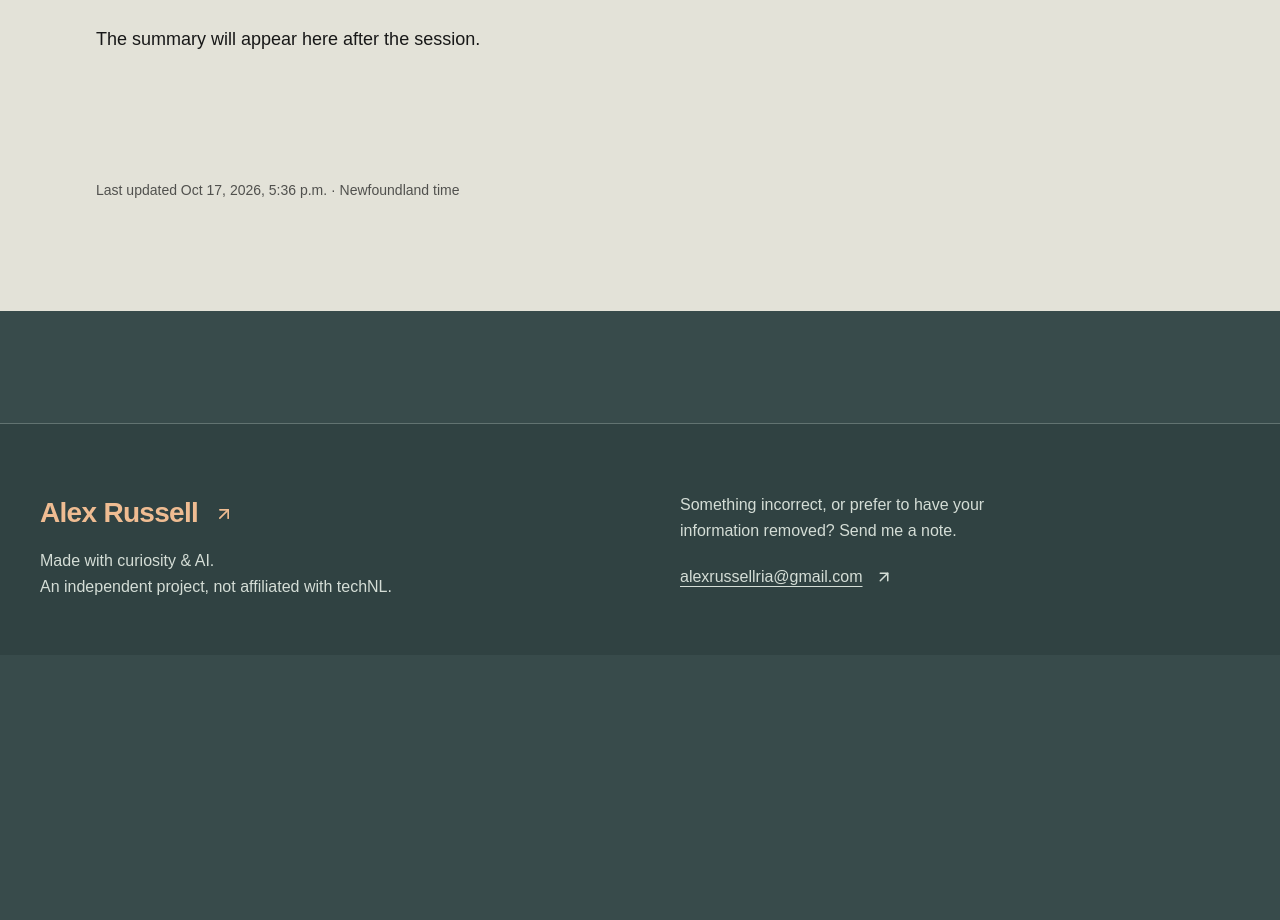
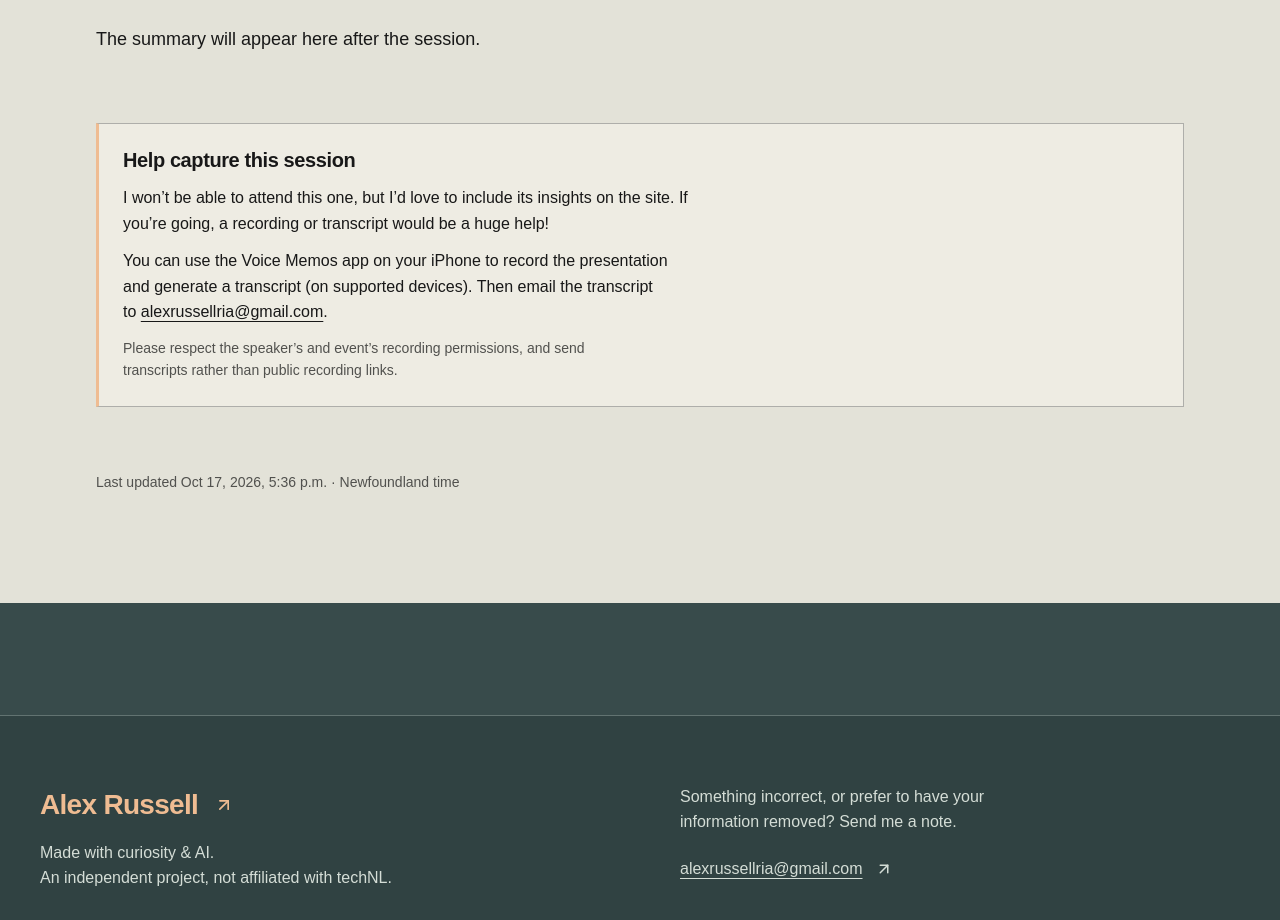
Before and after one commit to ADRcodes/PortfolioV3, a React (Vite) app: page /technlsummit/sessions/ai-and-edi-in-hiring in a window 1280 px wide. Shown: the part 940-1860 px from the top of the page. Before the commit the page ends 1595 px from the top, so only its background shows below. Built offline with nearby package versions, Linux system fonts and the light colour scheme.

Commit message:
Request transcripts for unattended Monday Summit sessions

```diff
--- a/memory-bank/progress.md
+++ b/memory-bank/progress.md
@@ -296,3 +296,10 @@ Alex restarted the dev server on port 5173. Verified the normal Vite page loads
 - Added a native dialog matching the Summit palette, with a large black/white local SVG, readable URL, Copy Link, native sharing where supported, a high-resolution download and accessible feedback/manual-copy fallback. Native keyboard trapping, close focus, Escape/backdrop dismissal and page scroll restoration were verified.
 - Generated the exact `https://alexrussell.info/technlsummit` QR locally with high error correction and a four-module quiet zone, plus a 2160px PNG and 1290 × 2796 wallpaper with clock/widget space. Generator, PNG utility and independent decoder are development-only dependencies; no QR encoder or service is used by visitors. Existing session sharing delegates to the same public-link helper with unchanged session URL/title behaviour.
 - Validation: 64 serialized Node tests and the production build passed. Independent decoding succeeded at 160–280px QR sizes and 320/375/390/430px wallpaper widths. Playwright Chromium checked 1440/390/320px layouts, real clipboard feedback, supported/unsupported/cancelled/denied sharing paths with platform stubs, keyboard focus/trapping, Escape/close/backdrop, correct top-bar placement, unchanged bottom navigation, no overflow, active/ended agenda states, exact agenda scroll restoration and decoding of actual rendered SVG screenshots. Physical iPhone/Safari camera testing remains a device smoke check. Local screenshots stay outside the commit. No push or deployment.
+
+## Attendance-based contribution requests
+
+- Added a compact, separately styled “Help capture this session” notice below the normal notes placeholder on the nine Monday presentations overlapping Alex’s selections: The Assumption Trap, Funding for Talent and Internal Innovation. No selected sessions, Tuesday events, non-presentation activities or external articles receive a request. Publishing a summary automatically hides its request.
+- Attendance is maintained as stable session IDs in `src/summit/content/attendance.js`; dates and overlap times come from existing agenda records. Kept the agenda’s Funding for Talent venue unchanged (Bannerman Ballroom 1, differing from the attendance request’s Ballroom 3).
+- Included supported-device iPhone Voice Memos guidance, clickable transcript email, speaker/event recording permissions and a preference for transcripts rather than public recording links. No routing, animation, publication schema or upload changes.
+- Validation: all 69 serialized Node tests and the production build passed. Chromium checked all 38 public session details for the exact nine notices, the mailto destination, 320/390/1440px layouts without overflow, reduced motion, animated agenda/detail/Back navigation and absence of JavaScript errors. Screenshots are ignored under `.playwright-mcp/`. User authorized commit, push to main and deployment.
--- /dev/null
+++ b/src/summit/components/RecordingRequest.jsx
@@ -0,0 +1,12 @@
+import { needsRecordingRequest } from '../lib/attendance.js';
+import '../styles/recording-request.css';
+
+export default function RecordingRequest({ session, sessions }) {
+  if (!needsRecordingRequest(session, sessions)) return null;
+  return <aside className="summit-recording-request" aria-labelledby="summit-recording-request-title">
+    <h2 id="summit-recording-request-title">Help capture this session</h2>
+    <p>I won’t be able to attend this one, but I’d love to include its insights on the site. If you’re going, a recording or transcript would be a huge help!</p>
+    <p>You can use the Voice Memos app on your iPhone to record the presentation and generate a transcript (on supported devices). Then email the transcript to <a href="mailto:alexrussellria@gmail.com">alexrussellria@gmail.com</a>.</p>
+    <p className="summit-recording-permissions">Please respect the speaker’s and event’s recording permissions, and send transcripts rather than public recording links.</p>
+  </aside>;
+}
--- /dev/null
+++ b/src/summit/content/attendance.js
@@ -0,0 +1,6 @@
+// Edit these stable IDs to change Alex's attendance. Dates and times come from the agenda.
+export const attendingSessionIds = [
+  'session-assumption-trap',
+  'session-funding-for-talent',
+  'session-internal-innovation',
+];
--- /dev/null
+++ b/src/summit/lib/attendance.js
@@ -0,0 +1,10 @@
+import { attendingSessionIds } from '../content/attendance.js';
+import { expectsSummary } from './programme.js';
+
+export function needsRecordingRequest(session, sessions, attendingIds = attendingSessionIds) {
+  if (session.programme !== 'conference' || session.status !== 'upcoming' || !expectsSummary(session) || attendingIds.includes(session.id)) return false;
+  return sessions.some(attending => attendingIds.includes(attending.id)
+    && attending.programme === 'conference' && attending.status !== 'draft'
+    && attending.date === session.date
+    && attending.startTime < session.endTime && session.startTime < attending.endTime);
+}
--- a/src/summit/pages/SessionDetail.jsx
+++ b/src/summit/pages/SessionDetail.jsx
@@ -5,6 +5,7 @@ import { formatDay } from '../components/SessionList.jsx';
 import SessionFacts from '../components/SessionFacts.jsx';
 import SessionSummary from '../components/SessionSummary.jsx';
 import SessionShare from '../components/SessionShare.jsx';
+import RecordingRequest from '../components/RecordingRequest.jsx';
 import { eventLabels, expectsSummary } from '../lib/programme.js';
 import NotFound from './NotFound.jsx';
 
@@ -25,6 +26,7 @@ export default function SessionDetail() {
           <SessionSummary summary={session.summary} />
           {session.recordingUrl && <p><a className="summit-source-link" href={session.recordingUrl} target="_blank" rel="noreferrer">Open source recording <ArrowUpRight size={17} aria-hidden="true" /><span className="summit-sr-only"> (new tab)</span></a></p>}
         </> : expectsSummary(session) ? <section className="summit-notes-empty"><FileText size={27} strokeWidth={1.4} aria-hidden="true" /><h2>Notes to follow.</h2><p>The summary will appear here after the session.</p></section> : <section className="summit-event-information"><h2>{eventLabels[session.eventType]}</h2><p>See the event details above for timing and location.</p></section>}
+        <RecordingRequest session={session} sessions={sessions} />
         <p className="summit-updated">Last updated <time dateTime={session.updatedAt}>{new Intl.DateTimeFormat('en-CA', { dateStyle: 'medium', timeStyle: 'short', timeZone: 'America/St_Johns' }).format(new Date(session.updatedAt))}</time> · Newfoundland time</p>
       </div>
     </div>
--- /dev/null
+++ b/src/summit/styles/recording-request.css
@@ -0,0 +1,14 @@
+.summit-app .summit-recording-request {
+  margin-block: .5rem 2rem;
+  padding: clamp(1rem, 3vw, 1.5rem);
+  border: 1px solid var(--summit-line);
+  border-inline-start: 3px solid var(--summit-accent);
+  background: #eeece3;
+  font-size: 1rem;
+  line-height: 1.6;
+}
+.summit-app .summit-recording-request h2 { margin: 0 0 .75rem; font-size: 1.25rem; line-height: 1.25; letter-spacing: -.02em; }
+.summit-app .summit-recording-request p { margin-block: .75rem; }
+.summit-app .summit-recording-request p:last-child { margin-bottom: 0; }
+.summit-app .summit-recording-request a { text-decoration: underline; overflow-wrap: anywhere; }
+.summit-app .summit-recording-permissions { color: var(--summit-muted); font-size: .875rem; }
```
Also changed, not shown: src/summit/README.md, 3 other files (tests, documents, lock files or other folders).
